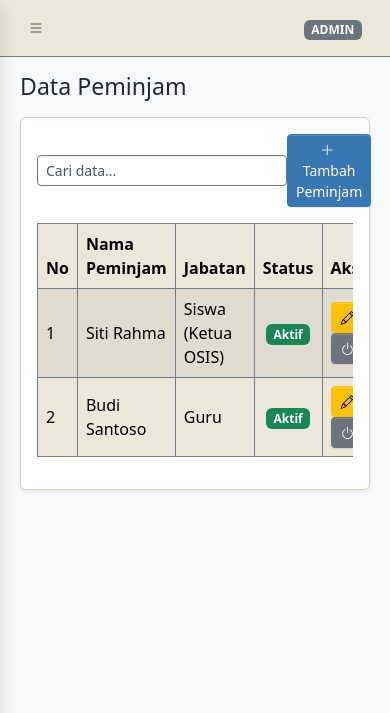
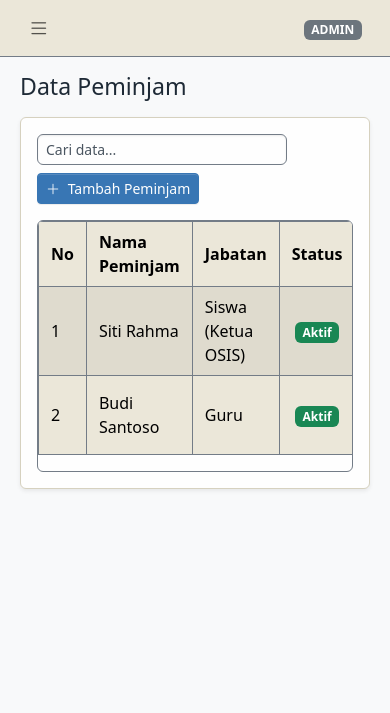
Before and after one commit to FauziAziz/peminjaman-sarpras, a Laravel app: page /peminjam in a window 390 px wide. Shown: the top 713 px of the page. Run offline with Laravel 12, Linux system fonts and the light colour scheme; a user stored in the database is signed in; data comes from the database, SQL or seed files in the repository.

Commit message:
fix ui mobile

```diff
--- a/public/css/custom.css
+++ b/public/css/custom.css
@@ -72,7 +72,65 @@ body {
     border-left: 4px solid #4EC0F7;
 }
 
-/* Status Badges */
+/* Paket 3: Dashboard HP, Bayangan, Target Sentuh, Aksesibilitas */
+@media (max-width: 991.98px) {
+    .app-sidebar {
+        box-shadow: none !important;
+    }
+}
+.navbar-toggler, [data-lte-toggle="sidebar"] {
+    min-width: 40px;
+    min-height: 40px;
+    display: inline-flex;
+    align-items: center;
+    justify-content: center;
+}
+.text-muted, .text-secondary {
+    color: #4A5560 !important;
+}
+.btn-secondary {
+    background-color: #4A5560;
+    border-color: #4A5560;
+    color: #FEFEFE;
+}
+.btn-secondary:hover, .btn-secondary:focus {
+    background-color: #384049;
+    border-color: #384049;
+    color: #FEFEFE;
+}
+.btn-danger {
+    background-color: #B3382C;
+    border-color: #B3382C;
+    color: #FEFEFE;
+}
+.btn-danger:hover, .btn-danger:focus {
+    background-color: #902C23;
+    border-color: #902C23;
+    color: #FEFEFE;
+}
+.form-control[readonly], .form-control:disabled {
+    background-color: #EBE7D9;
+    color: #4A5560;
+    border-color: #737C87;
+}
+.form-control, .form-select {
+    border-radius: 0.375rem;
+}
+
+.table-responsive {
+    overflow-x: auto;
+    -webkit-overflow-scrolling: touch;
+}
+.table th, .table td {
+    padding: 0.5rem 0.75rem;
+    vertical-align: middle;
+}
+@media (max-width: 576px) {
+    .btn-sm-mobile {
+        padding: 0.25rem 0.5rem;
+        font-size: 0.875rem;
+    }
+}
 .badge-status-dipinjam {
     background-color: #4EC0F7;
     color: #1E2A36;
--- a/resources/views/components/tabel-otomatis.blade.php
+++ b/resources/views/components/tabel-otomatis.blade.php
@@ -1,14 +1,14 @@
 <div class="card shadow-sm">
     <div class="card-body">
-        <div class="d-flex justify-content-between align-items-center mb-3">
-            <div>
-                <input type="text" id="tabelSearch" class="form-control form-control-sm" value="{{ request('search') }}" placeholder="Cari data..." style="width: 250px;">
+        <div class="d-flex flex-column flex-md-row justify-content-between align-items-stretch align-items-md-center mb-3 gap-2">
+            <div class="w-100 w-md-auto">
+                <input type="text" id="tabelSearch" class="form-control form-control-sm w-100" value="{{ request('search') }}" placeholder="Cari data..." style="max-width: 250px;">
             </div>
             <div>
                 {{ $tombolAksi ?? '' }}
             </div>
         </div>
-        <div class="table-responsive" id="tabelContainer">
+        <div class="table-responsive border rounded" id="tabelContainer">
             {{ $slot }}
         </div>
     </div>
--- a/resources/views/layouts/app.blade.php
+++ b/resources/views/layouts/app.blade.php
@@ -17,10 +17,10 @@
             <div class="container-fluid">
                 <ul class="navbar-nav">
                     <li class="nav-item">
-                        <a class="nav-link" data-lte-toggle="sidebar" href="#" role="button" aria-label="Buka atau tutup sidebar"><i class="bi bi-list" aria-hidden="true"></i></a>
+                        <a class="nav-link" data-lte-toggle="sidebar" href="#" role="button" aria-label="Buka atau tutup menu navigasi"><i class="bi bi-list fs-4" aria-hidden="true"></i></a>
                     </li>
                     <li class="nav-item d-none d-md-block">
-                        <span class="nav-link fw-semibold">Pencatatan Peminjaman Sarana dan Prasarana</span>
+                        <span class="nav-link fw-semibold">Pencatatan Peminjaman Sarana dan Prasarana SMK Bakti Nusantara 666</span>
                     </li>
                 </ul>
                 <ul class="navbar-nav ms-auto">
@@ -45,7 +45,7 @@
         <aside class="app-sidebar bg-body-secondary shadow" data-bs-theme="dark">
             <div class="sidebar-brand">
                 <a href="{{ route('dashboard') }}" class="brand-link text-decoration-none" aria-label="Peminjaman Sarpras">
-                    <i class="bi bi-box-seam text-primary me-2 fs-5" aria-hidden="true"></i>
+                    <img src="{{ asset('images/logo.png') }}" alt="Logo" width="24" height="24" class="me-2" style="object-fit: contain;">
                     <span class="brand-text fw-bold">Peminjaman Sarpras</span>
                 </a>
             </div>
```
Also changed, not shown: docs/DESIGN.md (+13 -0 lines), public/images/logo.png (added).
